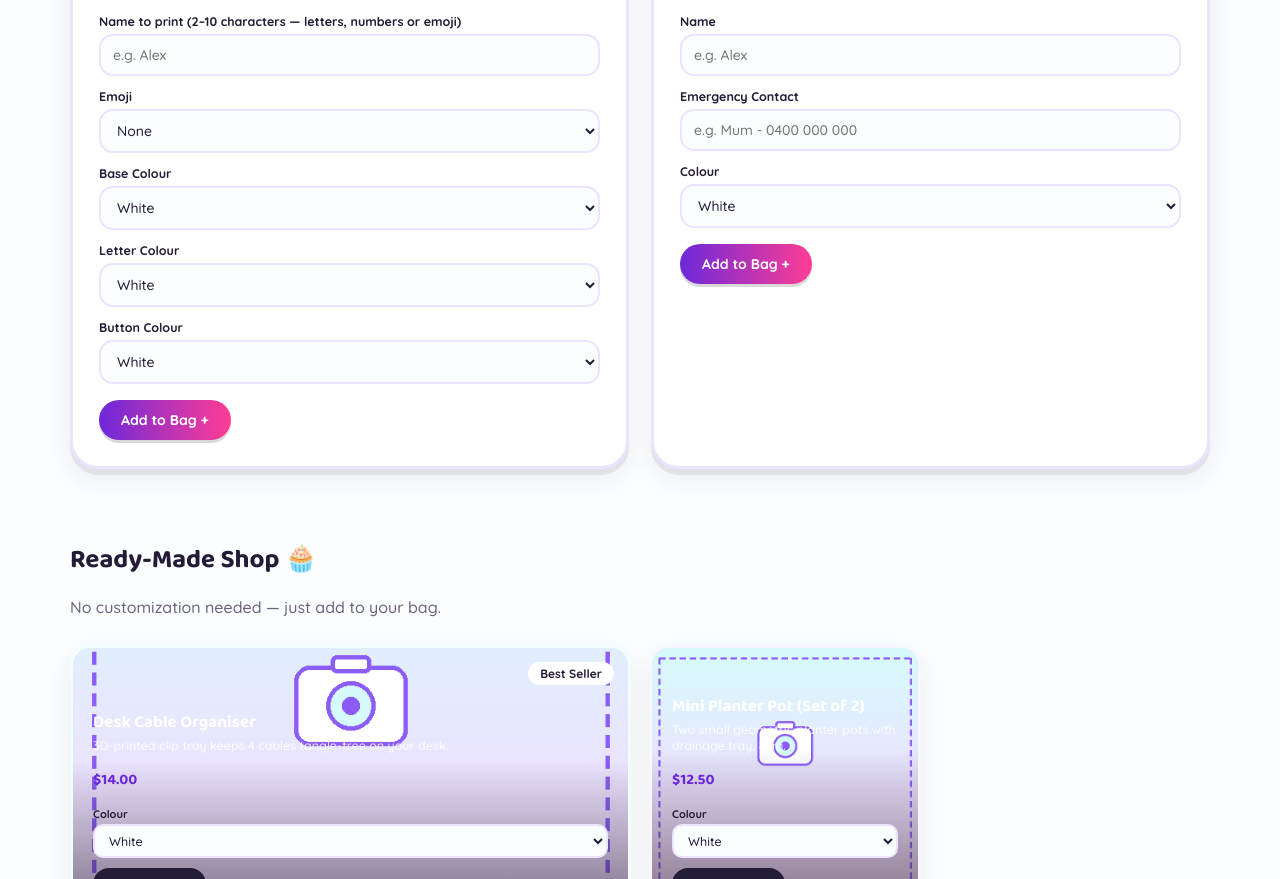
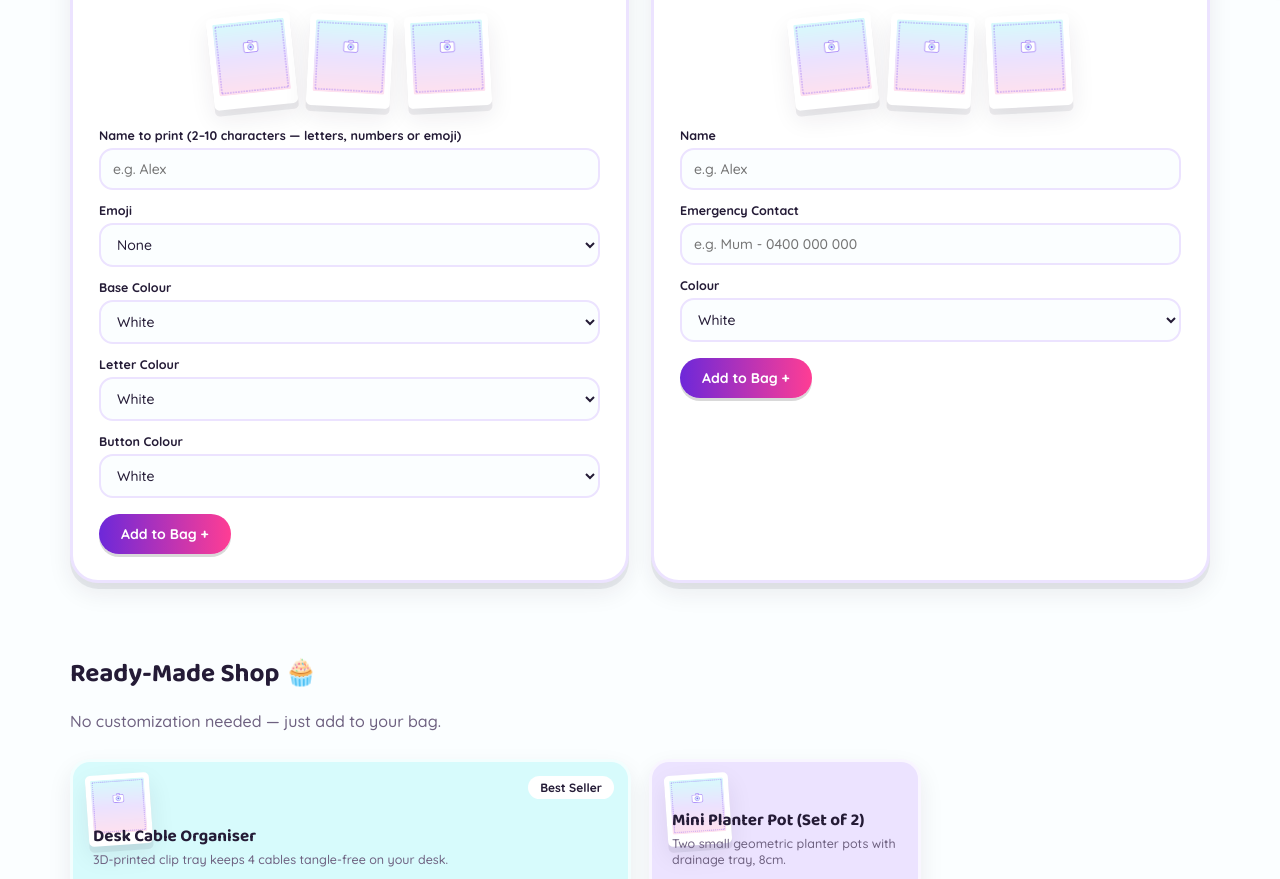
Before and after one commit to indigembil/sundaystudioweb, a website: page index.html in a window 1280 px wide. Shown: the part 828-1707 px from the top of the page. Drawn offline with Linux system fonts and the light colour scheme.

Commit message:
Add files via upload

```diff
--- a/css/style.css
+++ b/css/style.css
@@ -46,6 +46,26 @@ html, body {
   scroll-margin-top: 90px;
 }
 
+/* ---------- decorative background sparkles ---------- */
+.sparkle-bg {
+  position: fixed;
+  inset: 0;
+  pointer-events: none;
+  z-index: 0;
+  overflow: hidden;
+}
+.sparkle-bg span {
+  position: absolute;
+  font-size: 22px;
+  opacity: 0.35;
+  animation: float 7s ease-in-out infinite;
+}
+
+@keyframes float {
+  0%, 100% { transform: translateY(0) rotate(0deg); }
+  50% { transform: translateY(-18px) rotate(12deg); }
+}
+
 h1, h2, h3, .logo-text, .price-tag {
   font-family: "Baloo 2", "Quicksand", sans-serif;
 }
@@ -68,6 +88,21 @@ button { font-family: inherit; cursor: pointer; }
   background: rgba(251, 254, 255, 0.9);
   backdrop-filter: blur(8px);
   border-bottom: 3px dashed var(--purple-soft);
+}
+
+.header-sparkle {
+  position: absolute;
+  top: 50%;
+  transform: translateY(-50%);
+  font-size: 20px;
+  opacity: 0.7;
+  animation: float 6s ease-in-out infinite;
+  pointer-events: none;
+}
+.header-sparkle-left { left: 22px; }
+.header-sparkle-right { right: 22px; animation-delay: 1.2s; }
+@media (max-width: 900px) {
+  .header-sparkle { display: none; }
 }
 
 .site-header .wrap {
@@ -297,6 +332,30 @@ button { font-family: inherit; cursor: pointer; }
   letter-spacing: 0.5px;
 }
 
+.hero-photo-row {
+  display: flex;
+  gap: 14px;
+  justify-content: center;
+  padding: 10px 0 4px;
+  flex-wrap: wrap;
+}
+.hero-polaroid {
+  background: var(--white);
+  padding: 6px 6px 14px;
+  border-radius: 5px;
+  box-shadow: var(--shadow);
+  width: 84px;
+  transition: transform 0.15s ease;
+}
+.hero-polaroid:hover { transform: rotate(0deg) scale(1.05) !important; }
+.hero-polaroid img {
+  width: 100%;
+  aspect-ratio: 1 / 1;
+  object-fit: cover;
+  border-radius: 2px;
+  display: block;
+}
+
 .hero-form {
   margin-top: 16px;
   display: flex;
@@ -414,32 +473,36 @@ button { font-family: inherit; cursor: pointer; }
 .tile.size-large .tile-emoji,
 .tile.size-tall .tile-emoji { font-size: 60px; }
 
-.tile-photo {
+/* small framed "polaroid" product photo — sits in the top corner of
+   the tile like the emoji used to, rather than covering the whole
+   tile, so the colourful bento background and the "Add to Bag"
+   button both stay fully visible and clickable. */
+.tile-polaroid {
   position: absolute;
-  inset: 0;
+  top: 12px;
+  left: 14px;
+  width: 64px;
+  background: var(--white);
+  padding: 5px 5px 12px;
+  border-radius: 5px;
+  box-shadow: var(--shadow);
+  transform: rotate(-4deg);
+  z-index: 1;
+}
+.tile-polaroid img {
   width: 100%;
-  height: 100%;
+  aspect-ratio: 1 / 1;
   object-fit: cover;
+  border-radius: 2px;
+  display: block;
 }
+.tile.size-large .tile-polaroid,
+.tile.size-tall .tile-polaroid { width: 86px; }
 
-/* .tile-info always sits above an absolutely-positioned photo (if any)
-   so its "Add to Bag" button stays clickable — using a plain rule
-   here rather than a `.tile-photo + .tile-info` sibling selector,
-   since a .tile-badge can sit between them in the markup and would
-   break that selector. */
 .tile-info {
   position: relative;
   z-index: 1;
 }
-
-/* only tiles that actually have a photo get the readability gradient */
-.tile:has(.tile-photo) .tile-info {
-  background: linear-gradient(to top, rgba(36,27,54,0.6), transparent 70%);
-  color: var(--white);
-  margin: -20px;
-  padding: 20px;
-}
-.tile:has(.tile-photo) .tile-info .desc { color: rgba(255,255,255,0.85); }
 
 .tile-badge {
   position: absolute;
--- a/index.html
+++ b/index.html
@@ -18,7 +18,20 @@
 </head>
 <body>
 
+<!-- gentle floating hearts/stars scattered across the whole page -->
+<div class="sparkle-bg" aria-hidden="true">
+  <span style="top:8%; left:5%;">✨</span>
+  <span style="top:16%; left:88%; animation-delay:1s;">💜</span>
+  <span style="top:32%; left:16%; animation-delay:2.2s;">⭐</span>
+  <span style="top:48%; left:94%; animation-delay:0.7s;">💫</span>
+  <span style="top:60%; left:3%; animation-delay:1.6s;">🩷</span>
+  <span style="top:75%; left:90%; animation-delay:2.6s;">✨</span>
+  <span style="top:88%; left:10%; animation-delay:0.4s;">⭐</span>
+  <span style="top:96%; left:80%; animation-delay:1.9s;">💜</span>
+</div>
+
 <header class="site-header">
+  <span class="header-sparkle header-sparkle-left" aria-hidden="true">✨</span>
   <div class="wrap">
     <a href="#" class="logo">
       <img src="images/logo-icon.png" alt="Sunday Print Studio logo" />
@@ -34,6 +47,7 @@
       🛍️ Cart <span class="cart-count" id="cartCount">0</span>
     </button>
   </div>
+  <span class="header-sparkle header-sparkle-right" aria-hidden="true">✨</span>
 </header>
 
 <main>
--- a/js/main.js
+++ b/js/main.js
@@ -45,6 +45,15 @@ function renderHeroProducts() {
   grid.innerHTML = HERO_PRODUCTS.map((p) => {
     const fieldsHtml = p.customization.fields.map((f) => renderHeroFieldHtml(p, f)).join("");
     const isDynamicPricing = p.pricing && p.pricing.type === "perCharacter";
+    const tilts = [-6, 3, -3, 5, -4]; // alternating angles so the photos look casually scattered
+    const photosHtml = (p.photos || [])
+      .map(
+        (src, i) => `
+        <div class="hero-polaroid" style="transform: rotate(${tilts[i % tilts.length]}deg);">
+          <img src="${src}" alt="${p.name} example ${i + 1}" />
+        </div>`
+      )
+      .join("");
 
     return `
       <article class="hero-card" data-hero-id="${p.id}">
@@ -59,6 +68,8 @@ function renderHeroProducts() {
             </p>
           </div>
         </div>
+
+        ${photosHtml ? `<div class="hero-photo-row">${photosHtml}</div>` : ""}
 
         <form class="hero-form" data-hero-form="${p.id}">
           ${fieldsHtml}
@@ -130,7 +141,7 @@ function renderProducts() {
   grid.innerHTML = PRODUCTS.map((p) => {
     const soldOut = p.stock <= 0;
     const media = p.image
-      ? `<img class="tile-photo" src="${p.image}" alt="${p.name}" />`
+      ? `<div class="tile-polaroid"><img src="${p.image}" alt="${p.name}" /></div>`
       : `<span class="tile-emoji">${p.emoji}</span>`;
     const colourOptions = (p.colours || [])
       .map((c) => `<option value="${c}">${c}</option>`)
--- a/js/products.js
+++ b/js/products.js
@@ -76,6 +76,14 @@ const HERO_PRODUCTS = [
     description: "A 3D-printed fidget clicker with your name on it — pricing depends on how many characters you print.",
     emoji: "🔘",
     image: "",
+    // 3 example photos shown as little polaroids on this card. Replace
+    // each path with a real photo any time — drop the file into
+    // /images and point these at it, e.g. "images/clicker-1.jpg".
+    photos: [
+      "images/placeholder-product.png",
+      "images/placeholder-product.png",
+      "images/placeholder-product.png"
+    ],
     tag: "Made to order",
     pricing: {
       type: "perCharacter",
@@ -128,6 +136,14 @@ const HERO_PRODUCTS = [
     description: "A personalised 3D-printed bag or luggage tag with a name and emergency contact.",
     emoji: "🏷️",
     image: "",
+    // 3 example photos shown as little polaroids on this card. Replace
+    // each path with a real photo any time — drop the file into
+    // /images and point these at it, e.g. "images/bagtag-1.jpg".
+    photos: [
+      "images/placeholder-product.png",
+      "images/placeholder-product.png",
+      "images/placeholder-product.png"
+    ],
     tag: "Made to order",
     pricing: { type: "fixed" },
     customization: {
```
